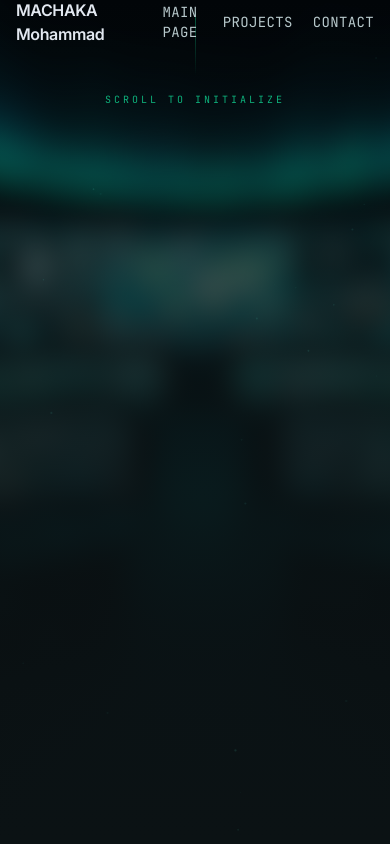
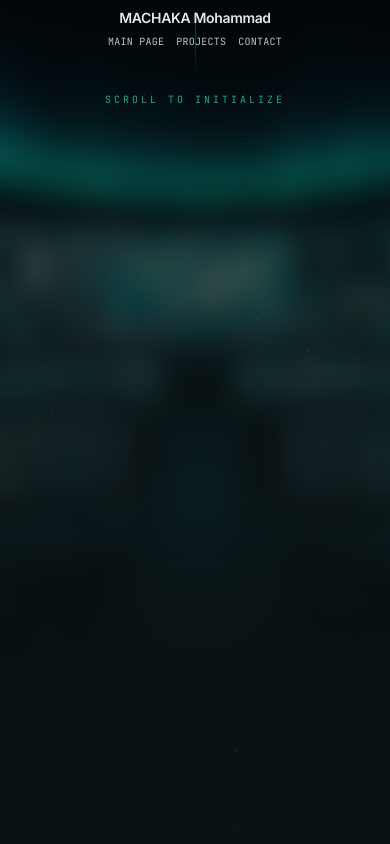
Before and after one commit to moudimash99/Personal-Website, a Next.js app: page / in a window 390 px wide. Shown: the top 844 px of the page. Built offline with nearby package versions, Linux system fonts and the light colour scheme.

Commit message:
fix: restore responsive mobile flexbox stacking to the navbar without altering color rendering

```diff
--- a/components/Nav.tsx
+++ b/components/Nav.tsx
@@ -23,9 +23,9 @@ export default function Nav() {
   return (
     <div className={`fixed top-0 inset-x-0 z-40 transition-colors ${scrolled ? 'backdrop-blur border-b border-border/60 supports-[backdrop-filter]:bg-background/75' : ''}`}>
       <Container>
-        <div className="h-11 flex items-center justify-between">
-          <Link href="/" className="font-semibold tracking-tight">{profile.name}</Link>
-          <nav className="flex items-center gap-5 text-sm font-mono tracking-wide">
+        <div className="min-h-[2.75rem] py-2 md:py-0 md:h-11 flex flex-col sm:flex-row items-center justify-center sm:justify-between gap-1.5 sm:gap-0">
+          <Link href="/" className="font-semibold tracking-tight text-sm md:text-base">{profile.name}</Link>
+          <nav className="flex items-center gap-3 sm:gap-5 text-[10px] sm:text-sm font-mono tracking-wide">
             <Link href="/" className="text-muted hover:text-accent-300 transition-colors">MAIN PAGE</Link>
             <Link href="/projects" className="text-muted hover:text-accent-300 transition-colors">PROJECTS</Link>
             <Link href="/contact" className="text-muted hover:text-accent-300 transition-colors">CONTACT</Link>
```
